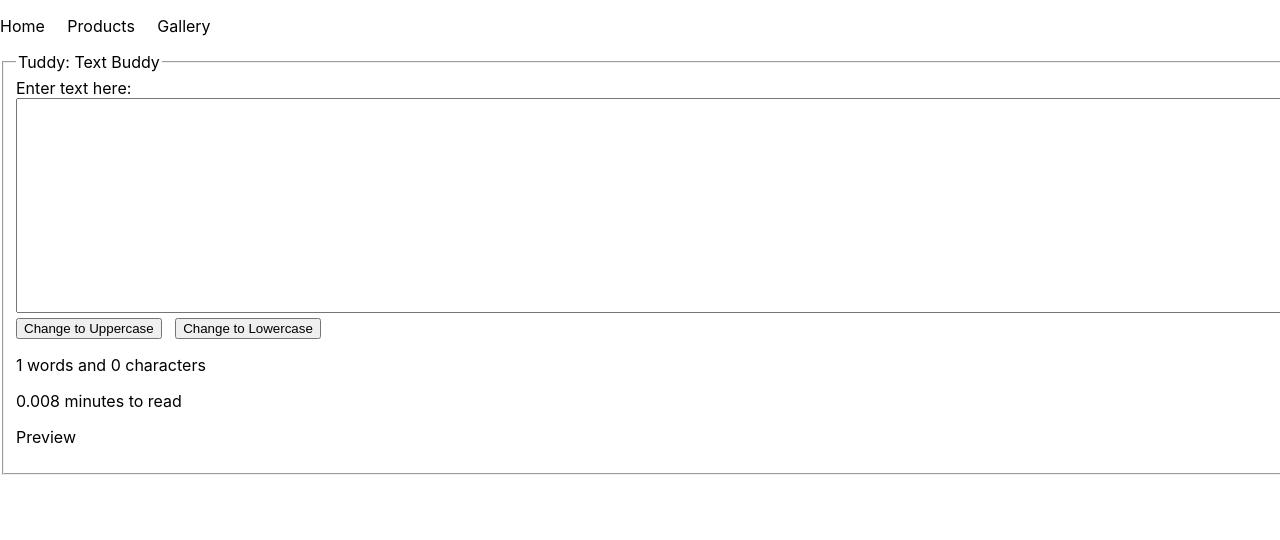
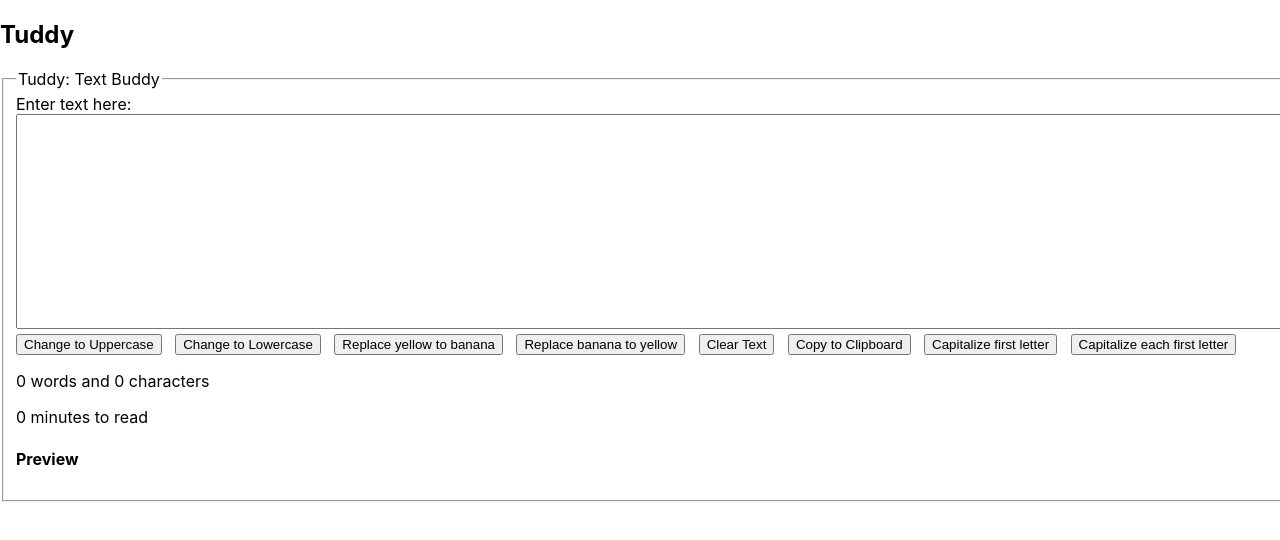
Before and after one commit to NitikaMaharjan/Tuddy, a React (Create React App) app: page / in a window 1280 px wide. Shown: the top 540 px of the page. Built offline with nearby package versions, Linux system fonts and the light colour scheme.

Commit message:
adding more logic to Tuddy

```diff
--- a/src/App.js
+++ b/src/App.js
@@ -5,7 +5,7 @@ import TextForm from './components/TextForm';
 function App() {
   return (
     <>
-      <Navbar title1="Home" title2="Products" title3="Gallery"/>
+      <Navbar title1="Tuddy" title2="" title3=""/>
       <TextForm header="Tuddy: Text Buddy"/>
     </>
   );
--- a/src/components/Navbar.js
+++ b/src/components/Navbar.js
@@ -4,7 +4,7 @@ import PropTypes from 'prop-types';
 export default function Navbar(props) {
   return (
     <div>
-      <p>{props.title1}&nbsp;&nbsp;&nbsp;&nbsp;&nbsp;{props.title2}&nbsp;&nbsp;&nbsp;&nbsp;&nbsp;{props.title3}</p>
+      <h2>{props.title1}&nbsp;&nbsp;&nbsp;&nbsp;&nbsp;{props.title2}&nbsp;&nbsp;&nbsp;&nbsp;&nbsp;{props.title3}</h2>
     </div>
   );
 }
@@ -16,7 +16,7 @@ Navbar.propTypes = {
 };
 
 Navbar.defaultProps = {
-  title1: 'ghar',
-  title2: 'saman',
-  title3: 'photo'
+  title1: 'on progress',
+  title2: 'on progress',
+  title3: 'on progress'
 };
--- a/src/components/TextForm.js
+++ b/src/components/TextForm.js
@@ -1,19 +1,63 @@
 import React, {useState} from 'react';
 
 export default function TextForm(props) {
+
+  const [text, setText] = useState('');
+
+  const handleOnChange = (event) => {
+    setText(event.target.value);
+  }
 
   const handleUpClick = () => {
     let new_text = text.toUpperCase();
     setText(new_text);
   }
+
   const handleLoClick = () => {
     let new_text = text.toLowerCase();
     setText(new_text);
   }
-  const handleOnChange = (event) => {
-    setText(event.target.value);
+
+  const handleReplaceYellow = () => {
+    // setText(text.replace("yellow", "banana")); this replaces only the first instance of the yellow
+    setText(text.replace(/yellow/g, "banana"))
   }
-  const [text, setText] = useState("");
+
+  const handleReplaceBanana = () => {
+    setText(text.replace(/banana/g, "yellow"))
+  }
+
+  const handleClear = () => {
+    setText("");
+  }
+
+  const handleClip = async() => {
+    navigator.clipboard.writeText(text); // writeText is to write onto the clipboard while readText is to read from the clipboard
+    try {
+      let copiedText = await navigator.clipboard.readText();
+      alert("Copied text is: "+ copiedText);
+    }catch(err){
+      alert("Failed to read clipboard: " + err);
+    }
+  }
+
+  const handleCapitalize = () => {
+    setText(text.charAt(0).toUpperCase()+text.substring(1).toLowerCase());
+  }
+
+  const handleCapitalizeEach = () => {
+    let words = text.split(' ');
+    for (let i =0; i<words.length; i++){
+      words[i] = words[i].charAt(0).toUpperCase()+words[i].substring(1).toLowerCase();
+    }
+    setText(words.join(' '));
+  }
+
+  const countWords = () => {
+    let trimmed = text.trim(); // trim() removes both leading and trailing white spaces
+    return trimmed === '' ? 0 : trimmed.split(' ').length; // if trimmed is empty then return 0 else split the words where ever there is space and count the number of words
+  }
+
   return (
     <div>
         <fieldset>
@@ -23,10 +67,16 @@ export default function TextForm(props) {
                 <textarea className='my-text' value={text} onChange={handleOnChange}></textarea><br/>
             </form>
             <button onClick={handleUpClick}>Change to Uppercase</button>&nbsp;&nbsp;&nbsp;
-            <button onClick={handleLoClick}>Change to Lowercase</button><br/>
-            <p>{text.split(' ').length} words and {text.length} characters</p>
-            <p>{text.split(' ').length * 0.008} minutes to read</p>
-            <p>Preview</p>
+            <button onClick={handleLoClick}>Change to Lowercase</button>&nbsp;&nbsp;&nbsp;
+            <button onClick={handleReplaceYellow}>Replace yellow to banana</button>&nbsp;&nbsp;&nbsp;
+            <button onClick={handleReplaceBanana}>Replace banana to yellow</button>&nbsp;&nbsp;&nbsp;
+            <button onClick={handleClear}>Clear Text</button>&nbsp;&nbsp;&nbsp;
+            <button onClick={handleClip}>Copy to Clipboard</button>&nbsp;&nbsp;&nbsp;
+            <button onClick={handleCapitalize}>Capitalize first letter</button>&nbsp;&nbsp;&nbsp;
+            <button onClick={handleCapitalizeEach}>Capitalize each first letter</button>
+            <p>{countWords()} words and {text.length} characters</p>
+            <p>{countWords()*0.008} minutes to read</p>
+            <h4>Preview</h4>
             <p>{text}</p>
         </fieldset>
     </div>
```
